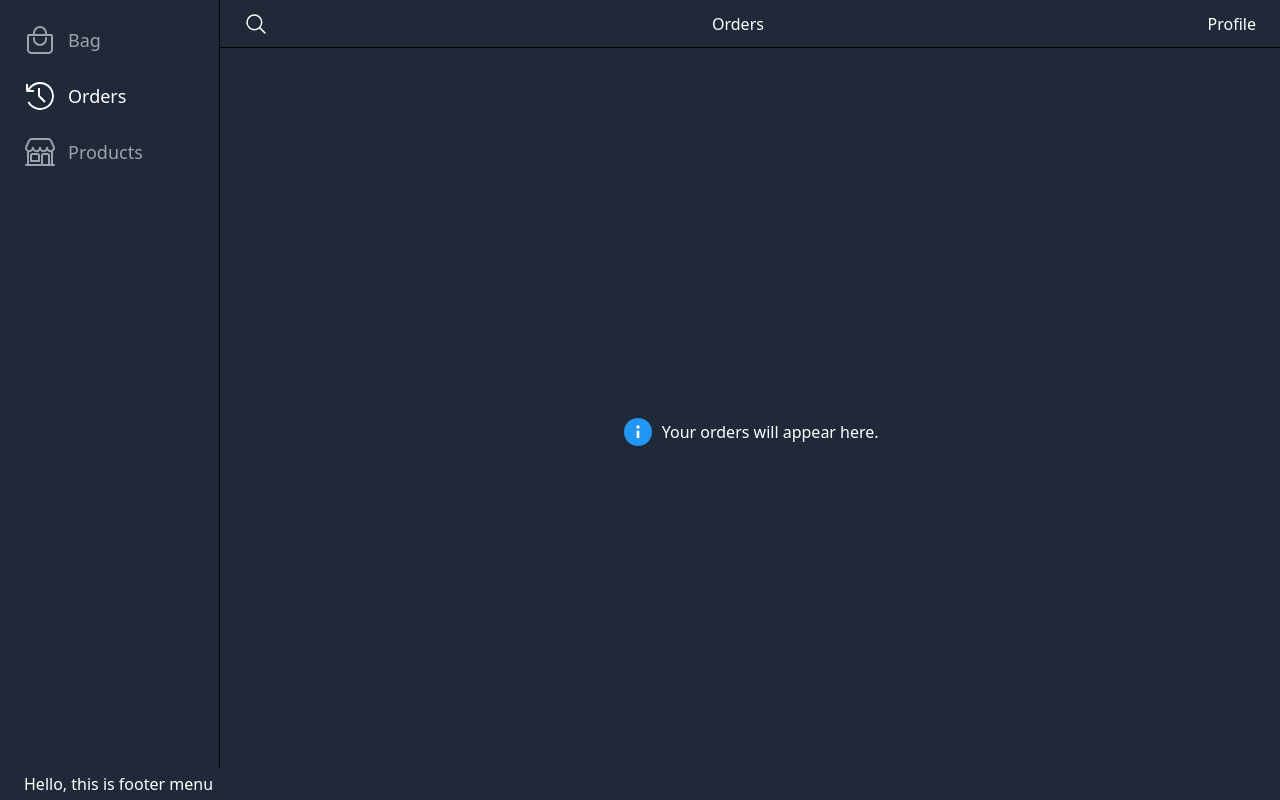
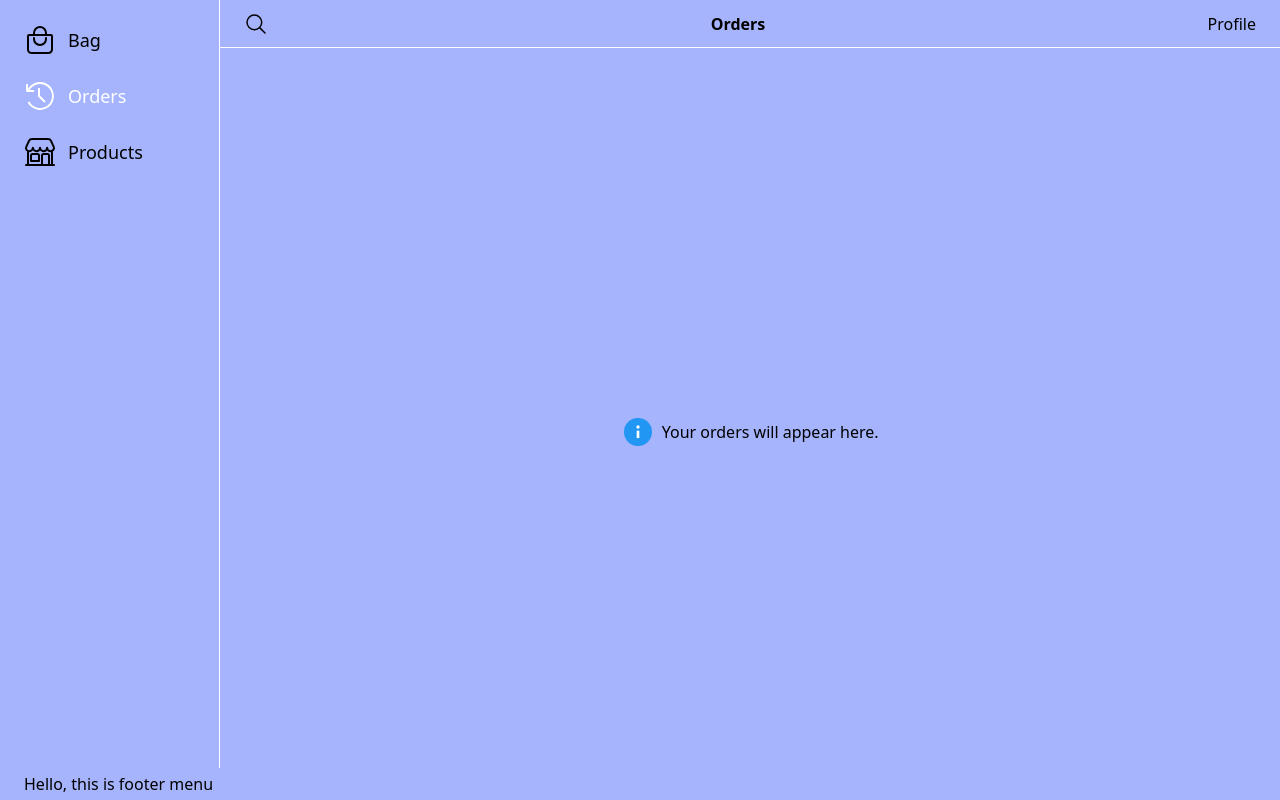
Before and after one commit to gowtham-reilly-a/hydrogen, a React (Create React App) app: page /orders in a window 1280 px wide. Built offline with nearby package versions, Linux system fonts and the light colour scheme.

Commit message:
style: background gradient

```diff
--- a/src/assets/styles/global.css
+++ b/src/assets/styles/global.css
@@ -14,10 +14,10 @@
 
 /* Handle */
 ::-webkit-scrollbar-thumb {
-  background: rgba(255, 255, 255, 0.1);
+  background: rgba(255, 255, 255, 0.4);
 }
 
 /* Handle on hover */
 ::-webkit-scrollbar-thumb:hover {
-  background: rgba(255, 255, 255, 0.15);
+  background: rgba(255, 255, 255, 0.6);
 }
--- a/src/components/Cart.js
+++ b/src/components/Cart.js
@@ -59,9 +59,7 @@ const Cart = ({
     return (
       <div className="h-full flex justify-center items-center gap-2">
         <FcInfo size="2rem" />
-        <p className="text-white text-md">
-          Search or scan barcode to add products here.
-        </p>
+        <p className="text-md">Search or scan barcode to add products here.</p>
       </div>
     );
 
@@ -72,12 +70,10 @@ const Cart = ({
           return (
             <li
               key={product.id}
-              className="flex flex-col gap-2 justify-center bg-white bg-opacity-20 blur-xl rounded-md p-3"
+              className="flex flex-col gap-2 justify-center bg-white bg-opacity-40 blur-xl rounded-md p-3"
             >
               <div className="flex justify-between">
-                <h2 className="text-lg font-semibold text-white">
-                  {product.name}
-                </h2>
+                <h2 className="text-lg font-semibold">{product.name}</h2>
                 <IoTrashOutline
                   title="Remove product"
                   className="text-2xl text-red-500 cursor-pointer"
--- a/src/components/Footer.js
+++ b/src/components/Footer.js
@@ -2,7 +2,7 @@ import React from "react";
 
 export default function Footer() {
   return (
-    <footer className="absolute w-full h-8 bottom-0 left-0 bg-gray-800 text-white flex items-center px-6">
+    <footer className="absolute w-full h-8 bottom-0 left-0 bg-gradient-to-r from-indigo-300 to-indigo-300 text-black flex items-center px-6">
       Hello, this is footer menu
     </footer>
   );
--- a/src/components/Header.js
+++ b/src/components/Header.js
@@ -8,14 +8,14 @@ export default function Header() {
   const { title = null, menu = null } = headerOptions;
 
   return (
-    <header className="w-full bg-gray-800 text-white h-12 px-6 flex items-center justify-between border-b border-black">
+    <header className="w-full bg-gradient-to-r from-indigo-300 to-indigo-300 text-black h-12 px-6 flex items-center justify-between border-b border-white">
       <div className="flex gap-6">
         {menu &&
           menu.map((item) => (
             <React.Fragment key={uuidv4()}>{item}</React.Fragment>
           ))}
       </div>
-      <h1 className="flex-1 text-center">{title}</h1>
+      <h1 className="flex-1 text-center font-bold">{title}</h1>
       <div className="">Profile</div>
     </header>
   );
--- a/src/components/MainWrapper.js
+++ b/src/components/MainWrapper.js
@@ -2,7 +2,7 @@ import React from "react";
 
 const MainWrapper = ({ children }) => {
   return (
-    <main className="h-screen w-full pt-6 pb-24 overflow-auto p-3 bg-gray-800 relative">
+    <main className="h-screen w-full pt-6 pb-24 overflow-auto p-3 bg-gradient-to-r from-indigo-300 to-indigo-300 relative">
       {children}
     </main>
   );
--- a/src/components/SideDrawer.js
+++ b/src/components/SideDrawer.js
@@ -6,7 +6,7 @@ import { VscHistory } from "react-icons/vsc";
 
 export default function SideDrawer() {
   return (
-    <aside className="sticky top-0 left-0 space-y-6 w-1/5 h-full text-gray-400 bg-gray-800 border-r border-black p-6">
+    <aside className="sticky top-0 left-0 space-y-6 w-1/5 h-full text-black bg-gradient-to-r from-indigo-300 to-indigo-300 border-r border-white p-6">
       <IconLink
         path="/"
         title="Bag"
--- a/src/pages/OrderDetailPage.js
+++ b/src/pages/OrderDetailPage.js
@@ -48,7 +48,7 @@ class OrderDetailPage extends React.Component {
 
     return (
       <MainWrapper>
-        <ul className="h-full flex flex-col justify-center gap-2 py-3 px-6 text-white bg-white bg-opacity-20 blur-xl rounded-lg max-w-lg mx-auto">
+        <ul className="h-full flex flex-col justify-center gap-2 py-3 px-6 text-black bg-white bg-opacity-20 blur-xl rounded-lg max-w-lg mx-auto">
           {order.orderNumber &&
             this.makeListItem("Order Number", order.orderNumber)}
           {order.createdOn &&
@@ -67,7 +67,7 @@ class OrderDetailPage extends React.Component {
                 return (
                   <li
                     key={product.id}
-                    className="flex flex-col gap-2 justify-center bg-white bg-opacity-20 blur-xl rounded-md p-3"
+                    className="flex flex-col gap-2 justify-center bg-white bg-opacity-40 blur-xl rounded-md p-3"
                   >
                     <Link
                       to={`/products/show/${product.id}`}
--- a/src/pages/OrdersPage.js
+++ b/src/pages/OrdersPage.js
@@ -27,9 +27,9 @@ class OrdersPage extends React.Component {
   render() {
     if (this.props.orders.length === 0)
       return (
-        <div className="h-full flex justify-center items-center gap-2 bg-gray-800">
+        <div className="h-full flex justify-center items-center gap-2 bg-gradient-to-r from-indigo-300 to-indigo-300">
           <FcInfo size="2rem" />
-          <p className="text-white text-md">Your orders will appear here.</p>
+          <p className="text-black text-md">Your orders will appear here.</p>
         </div>
       );
 
@@ -48,7 +48,7 @@ class OrdersPage extends React.Component {
               <li key={order.id}>
                 <button
                   type="button"
-                  className="flex flex-col gap-2 w-full bg-white bg-opacity-20 blur-xl text-white p-3 rounded-lg"
+                  className="flex flex-col gap-2 w-full bg-white bg-opacity-40 blur-xl text-black p-3 rounded-lg"
                   onClick={() => this.onClickHandler(order.id)}
                 >
                   <h2>Order number: {order.orderNumber}</h2>
--- a/src/pages/ProductsPage.js
+++ b/src/pages/ProductsPage.js
@@ -51,12 +51,12 @@ class ProductsPage extends React.Component {
           data={this.props.products}
           result="name"
         />
-        <div className="flex flex-col gap-3 px-3">
+        <div className="flex flex-col gap-3 px-3 max-w-2xl mx-auto">
           {products?.map((product) => (
             <Link
               to={`/products/show/${product.id}`}
               key={product.id}
-              className="flex flex-col gap-2 bg-white bg-opacity-20 text-white blur-xl rounded-md p-3"
+              className="flex flex-col gap-2 bg-white bg-opacity-40 text-black blur-xl rounded-md p-3"
             >
               <h2 className="text-xl font-bold">{product.name}</h2>
               <div className="flex gap-4">
```
